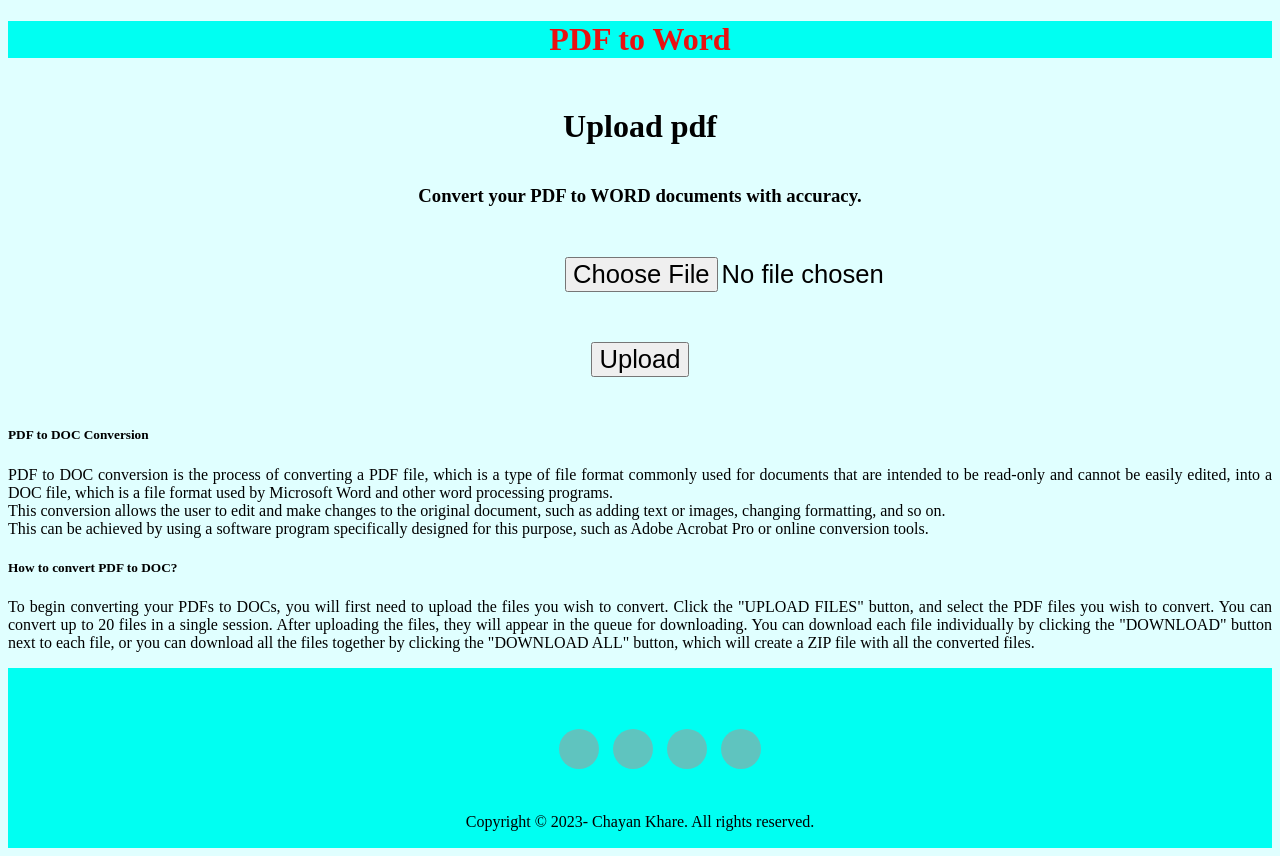
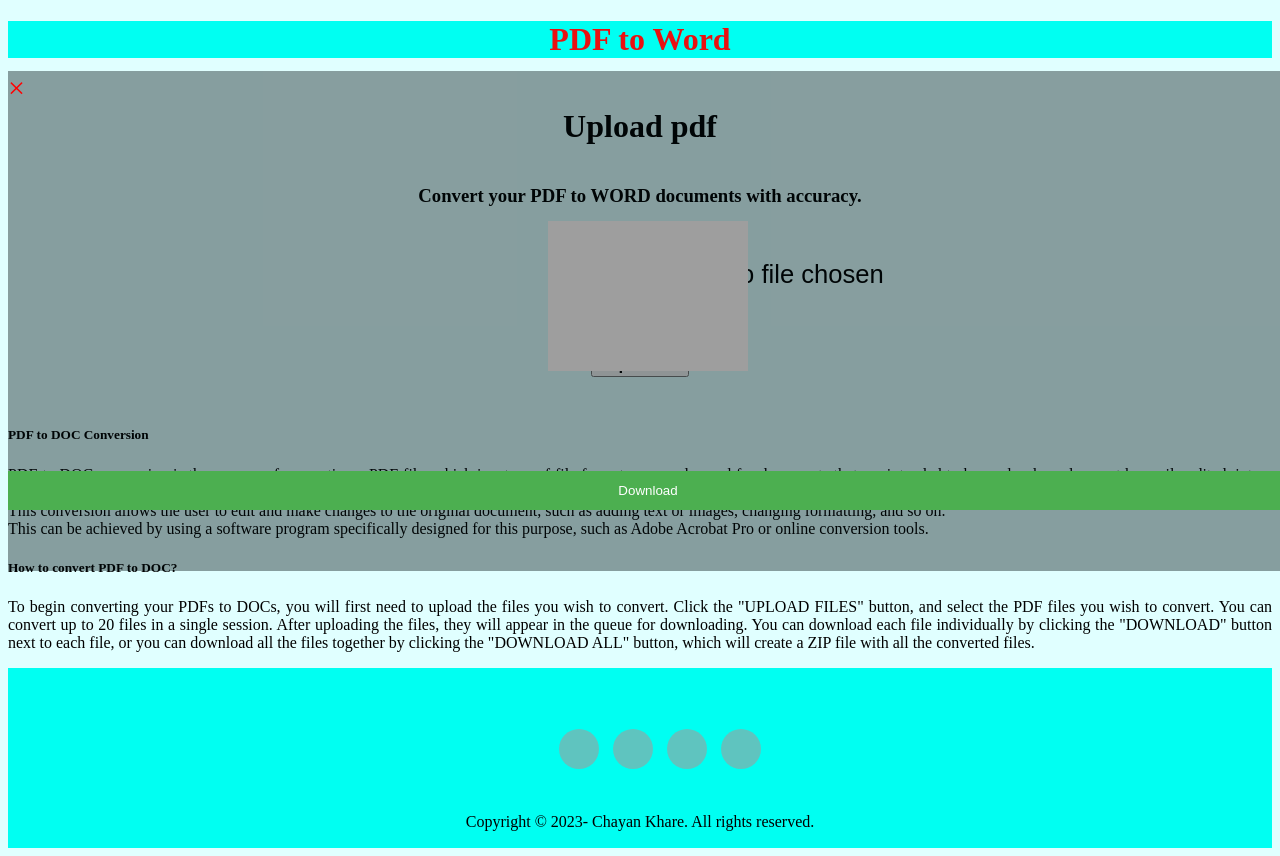
Before and after one commit to Chayan-Khare/pdf4word, a Flask app: page / in a window 1280 px wide. Run offline with Flask 2, Linux system fonts and the light colour scheme; grey boxes are pictures that could not be loaded.

Commit message:
Update index.html

```diff
--- a/templates/index.html
+++ b/templates/index.html
@@ -1,9 +1,50 @@
 <!DOCTYPE html>
 <html lang="en">
 <head>
+  <link rel="shortcut icon" type="image/x-icon" href="https://cdn.cp.adobe.io/content/2/dcx/59b3564c-0462-43fc-ae8b-90b7b6f53661/rendition/preview.jpg/version/1/format/jpg/dimension/width/size/1200">
+
     <meta charset="UTF-8">
     <meta name="viewport" content="width=device-width, initial-scale=1">
-    <title>Pdf to Doc</title>
+    <title>Pdf to Word online for free|Doc -Chayan Khare</title>
+    <style>
+      /* Style for the modal container */
+      #app-download-modal {
+        position: fixed; /* Position the modal in the center of the screen */
+        z-index: 1; /* Ensure the modal is on top of other elements */
+        padding-top: 100px; /* Add some padding to the top of the modal */
+        left: 100;
+        top: 150;
+        width: 100%; /* Make the modal take up the full width of the screen */
+        height: 50%; /* Make the modal take up the full height of the screen */
+        overflow: auto; /* Add scrollbars if the modal content is too tall */
+        background-color: rgb(27, 162, 216); /* Add a transparent background color */
+        background-color: rgba(1, 14, 15, 0.4); /* Add a transparent background color */
+      }
+
+      /* Style for the image */
+      #app-download-modal img {
+        width: 100%; /* Make the image take up the full width of the modal */
+      }
+
+      /* Style for the download button */
+      #download-button {
+        background-color: #4CAF50; /* Add a green background color */
+        color: white; /* Add white text color */
+        padding: 12px 24px; /* Add some padding to the button */
+        border: none; /* Remove the border */
+        cursor: pointer;
+        /* Add a pointer cursor on hover */
+      }
+      #download-button:hover {
+        background-color: #3e8e41;
+}
+
+      /* Add a hover effect to the button */
+      #download-button:hover {
+        background-color: #3e8e41;
+      }
+
+    </style>
     <style>
         div {
           margin-bottom: 40px;
@@ -26,6 +67,17 @@
   color: white;
   text-align: center;
 } */
+.close {
+    /* rest of your CSS */
+    color: red; /* set the text color to red */
+    font-size: 30px; /* set the font size to 30px */
+    cursor: pointer; /* change the cursor to pointer on hover */
+    text-align: center; /* center the text within the button */
+}
+
+.error-message {
+        color: red;
+    }
 .site-footer {
   background-color: rgb(0, 255, 242);
 	text-align: center;
@@ -37,7 +89,14 @@
 #social-wrapper {
 	text-align: center;
 }
-
+#download-button {
+   position: absolute;
+   left: 0;
+   right: 0;
+   /* bottom: 0px; */
+   top: 250px;
+   margin: auto;
+}
 /*Social Media Icons*/
 .social-wrapper {
 	text-align: center;
@@ -78,8 +137,19 @@
 	text-align: center;
 
 }
+.container {
+   position: relative;
+
+}
+#img-m {
+   position: absolute;
+   left: 50%;
+   /* bottom:50; */
+   top: 150px;
+   transform: translateX(-50%);
+}
 .header {
-
+  /* position: fixed; */
   left: 0;
   bottom: 92%;
   width: 100%;
@@ -96,9 +166,6 @@
   float: left;
   width: 60%; /* The width is 60%, by default */
 }
-   .error-message {
-        color: red;
-    }
 
 /* Use a media query to add a breakpoint at 800px: */
 @media screen and (max-width: 800px) {
@@ -109,7 +176,18 @@
       </style>
 
 </head>
-<body style="background-color:lightcyan">
+<body style="background-color:lightcyan" onload="document.getElementById('app-download-modal').style.display='block'">
+  <div id="app-download-modal" class="modal">
+    <span class="close" onclick="document.getElementById('app-download-modal').style.display='none'" style="position:absolute; left:0px; top:0;">&times;</span>
+
+
+    <img id="img-m" src="https://cdn.cp.adobe.io/content/2/dcx/59b3564c-0462-43fc-ae8b-90b7b6f53661/rendition/preview.jpg/version/1/format/jpg/dimension/width/size/1200" alt="App Screenshot" width="200" height="150" style="max-width:200px; max-height:200px;">
+    <div class="container">
+      <button id="download-button" onclick="window.location.href='https://drive.google.com/uc?export=download&id=1COHkQhJ4-dxD9TIYOyKVM06j7yU77rP_'">Download</button>
+    </div>
+
+
+  </div>
     <h1 style="color: rgb(233, 17, 17); text-align: center;" class="header">PDF to Word</h1>
 
 
@@ -125,7 +203,7 @@
     </p>
 
 
-   <form action="/index" method="POST" enctype="multipart/form-data">
+    <form action="/index" method="POST" enctype="multipart/form-data">
       <div>
           <label>
               <input style="font-size:2vw " type="file" name="filename" accept="application/pdf" id="pdf-upload" onchange="validatePDF()">
@@ -201,11 +279,7 @@
     </nav>
   </footer>
 
-  <script>
-    {% if message %}
-        alert("{{ message }}");
-    {% endif %}
-    </script>
+
 
 </body>
 </html>
```
